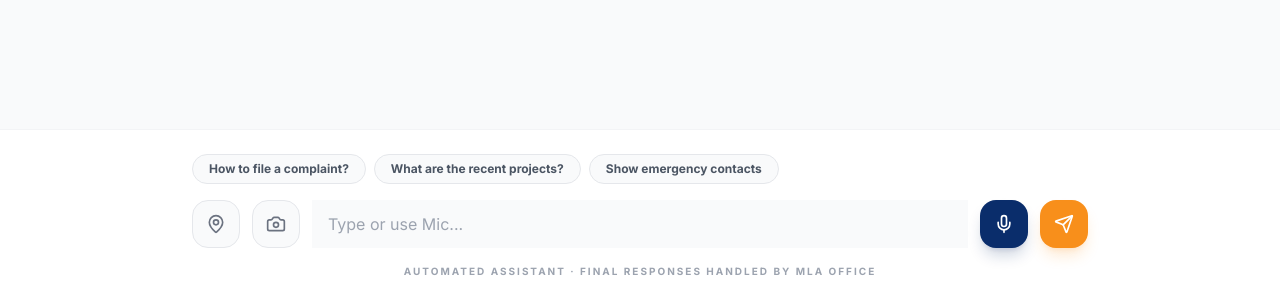
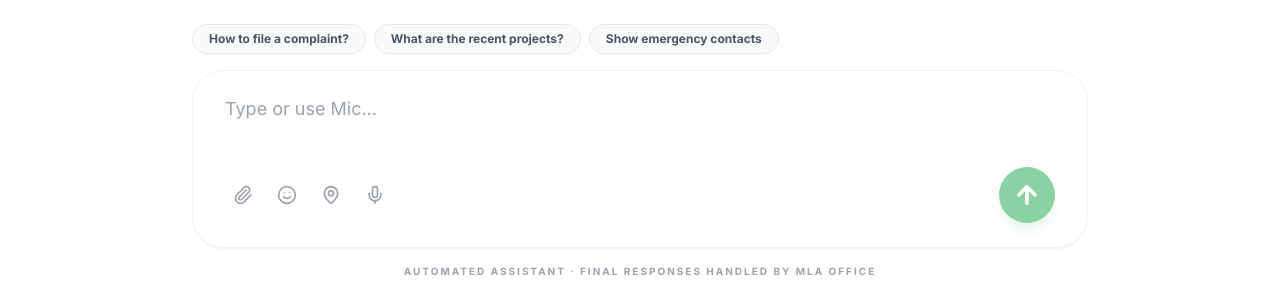
Before and after one commit to anilyede6031-sys/MLA-Grievance-Portal, a React (Vite) app in the folder frontend/: page /ai-assistant in a window 1280 px wide. Shown: the part 497-795 px from the top of the page. Built offline with nearby package versions, Linux system fonts and the light colour scheme; no server answers.

Commit message:
Premium UI Refinement: Universal Green Send and Synced Layouts

```diff
--- a/frontend/src/components/HelpWidget.jsx
+++ b/frontend/src/components/HelpWidget.jsx
@@ -269,7 +269,7 @@ export default function HelpWidget() {
                      </div>
                    )}
 
-                    <div className="bg-gray-50 dark:bg-gray-800 rounded-3xl p-1 border border-gray-100 dark:border-gray-700 flex flex-col">
+                    <div className="bg-white dark:bg-gray-800 rounded-[2rem] p-1 border border-gray-100 dark:border-gray-700 flex flex-col shadow-sm">
                        <input
                          type="text"
                          value={input}
@@ -281,14 +281,14 @@ export default function HelpWidget() {
                        <div className="flex items-center justify-between px-3 pb-2">
                           <div className="flex items-center gap-1 text-gray-400">
                              <input type="file" ref={fileInputRef} hidden accept="image/*" onChange={(e) => setSelectedImage(e.target.files[0])} />
-                             <button onClick={() => fileInputRef.current?.click()} className="p-1.5 hover:bg-gray-100 dark:hover:bg-gray-700 rounded-lg transition-colors"><Paperclip size={20} /></button>
-                             <button className="p-1.5 hover:bg-gray-100 dark:hover:bg-gray-700 rounded-lg transition-colors"><Smile size={20} /></button>
-                             <button onClick={getLocation} className={`p-1.5 hover:bg-gray-100 dark:hover:bg-gray-700 rounded-lg transition-colors ${location ? 'text-green-500' : ''}`}><MapPin size={20} /></button>
-                             <button onClick={startListening} className={`p-1.5 hover:bg-gray-100 dark:hover:bg-gray-700 rounded-lg transition-colors ${isListening ? 'text-red-500 animate-pulse' : ''}`}><Mic size={20} /></button>
+                             <button onClick={() => fileInputRef.current?.click()} className="p-2 hover:bg-gray-100 dark:hover:bg-gray-700 rounded-xl transition-colors"><Paperclip size={20} /></button>
+                             <button className="p-2 hover:bg-gray-100 dark:hover:bg-gray-700 rounded-xl transition-colors"><Smile size={20} /></button>
+                             <button onClick={getLocation} className={`p-2 hover:bg-gray-100 dark:hover:bg-gray-700 rounded-xl transition-colors ${location ? 'text-green-500' : ''}`}><MapPin size={20} /></button>
+                             <button onClick={startListening} className={`p-2 hover:bg-gray-100 dark:hover:bg-gray-700 rounded-xl transition-colors ${isListening ? 'text-red-500 animate-pulse' : ''}`}><Mic size={20} /></button>
                           </div>
                           <button
                             onClick={() => handleSend()}
-                            className="bg-gov-navy text-white w-10 h-10 rounded-full flex items-center justify-center hover:bg-gov-blue transition-all active:scale-90 shadow-md"
+                            className="bg-green-600 text-white w-10 h-10 rounded-full flex items-center justify-center hover:bg-green-700 transition-all active:scale-90 shadow-md"
                           >
                             <ArrowUp size={20} strokeWidth={3} />
                           </button>
--- a/frontend/src/pages/AIAssistant.jsx
+++ b/frontend/src/pages/AIAssistant.jsx
@@ -1,5 +1,5 @@
 import { useState, useEffect, useRef } from 'react';
-import { Send, User, Bot, ArrowLeft, MessageSquare, List, AlertTriangle, X, Mic, Volume2, VolumeX, Camera, Paperclip, MapPin } from 'lucide-react';
+import { Send, User, Bot, ArrowLeft, MessageSquare, List, AlertTriangle, X, Mic, Volume2, VolumeX, Camera, Paperclip, MapPin, Smile, ArrowUp } from 'lucide-react';
 import { Link } from 'react-router-dom';
 import { useLang } from '../context/LangContext';
 import api from '../utils/api';
@@ -276,26 +276,7 @@ export default function AIAssistant() {
             </div>
           )}
 
-          <div className="flex gap-3">
-            <input
-              type="file"
-              ref={fileInputRef}
-              hidden
-              accept="image/*"
-              onChange={(e) => setSelectedImage(e.target.files[0])}
-            />
-            <button
-              onClick={getLocation}
-              className={`w-12 h-12 bg-gray-50 dark:bg-gray-800 text-gray-500 rounded-2xl flex items-center justify-center border border-gray-200 dark:border-gray-700 hover:border-saffron-300 transition-all ${location ? 'bg-green-50 text-green-600 border-green-200' : ''}`}
-            >
-              <MapPin size={20} />
-            </button>
-            <button
-              onClick={() => fileInputRef.current?.click()}
-              className="w-12 h-12 bg-gray-50 dark:bg-gray-800 text-gray-500 rounded-2xl flex items-center justify-center border border-gray-200 dark:border-gray-700 hover:border-saffron-300 transition-all"
-            >
-              <Camera size={20} />
-            </button>
+          <div className="bg-white dark:bg-gray-800 rounded-[2rem] p-2 border border-gray-100 dark:border-gray-700 flex flex-col shadow-sm">
              <textarea
                value={input}
                onChange={(e) => setInput(e.target.value)}
@@ -306,22 +287,31 @@ export default function AIAssistant() {
                  }
                }}
                placeholder={t.aiPlaceholder}
-              className="flex-1 bg-gray-50 dark:bg-gray-800 border-none focus:ring-0 text-sm md:text-base py-3 px-4 resize-none custom-scrollbar dark:text-gray-200"
-              rows="1"
+               className="flex-1 bg-transparent border-none focus:ring-0 text-gray-700 dark:text-gray-200 text-base md:text-lg py-4 px-6 resize-none custom-scrollbar"
+               rows="2"
              />
-            <button
-              onClick={startListening}
-              className={`w-12 h-12 rounded-2xl flex items-center justify-center transition-all relative ${isListening ? 'bg-red-500 text-white shadow-lg shadow-red-500/40' : 'bg-gov-navy text-white hover:bg-gov-blue shadow-lg shadow-gov-navy/20'}`}
-            >
-              {isListening && <span className="absolute inset-0 rounded-2xl bg-red-500 animate-ping opacity-75"></span>}
-              <Mic size={20} className={isListening ? 'animate-pulse' : ''} />
-            </button>
+             <div className="flex items-center justify-between px-6 pb-4">
+                <div className="flex items-center gap-2 text-gray-400">
+                   <input
+                     type="file"
+                     ref={fileInputRef}
+                     hidden
+                     accept="image/*"
+                     onChange={(e) => setSelectedImage(e.target.files[0])}
+                   />
+                   <button onClick={() => fileInputRef.current?.click()} className="p-2 hover:bg-gray-100 dark:hover:bg-gray-700 rounded-xl transition-colors"><Paperclip size={20} /></button>
+                   <button className="p-2 hover:bg-gray-100 dark:hover:bg-gray-700 rounded-xl transition-colors"><Smile size={20} /></button>
+                   <button onClick={getLocation} className={`p-2 hover:bg-gray-100 dark:hover:bg-gray-700 rounded-xl transition-colors ${location ? 'text-green-500' : ''}`}><MapPin size={20} /></button>
+                   <button onClick={startListening} className={`p-2 hover:bg-gray-100 dark:hover:bg-gray-700 rounded-xl transition-colors ${isListening ? 'text-red-500 animate-pulse' : ''}`}><Mic size={20} /></button>
+                </div>
                 <button
                   onClick={() => handleSend()}
-              className="w-12 h-12 bg-saffron-500 hover:bg-saffron-600 text-white rounded-2xl flex items-center justify-center shadow-lg shadow-saffron-500/20 transition-all hover:scale-105 active:scale-95"
+                  className="w-14 h-14 bg-green-600 text-white rounded-full flex items-center justify-center hover:bg-green-700 transition-all active:scale-95 shadow-lg shadow-green-600/20 disabled:opacity-50"
+                  disabled={!input.trim() && !selectedImage}
                 >
-              <Send size={20} />
+                  <ArrowUp size={28} strokeWidth={3} />
                 </button>
+             </div>
           </div>
           <p className="text-[10px] text-center text-gray-400 uppercase tracking-[0.2em] font-bold">
             Automated Assistant · Final responses handled by MLA Office
```
Also changed, not shown: 1 other file (tests, documents, lock files or other folders). Lines whose indentation alone changed are shown as unchanged.
